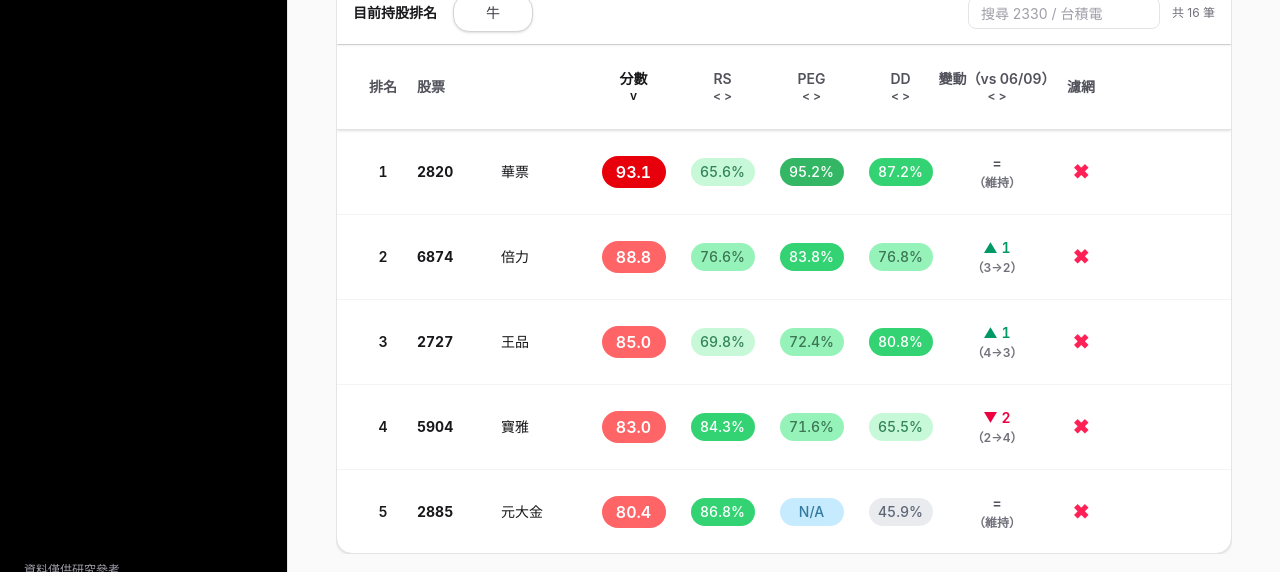
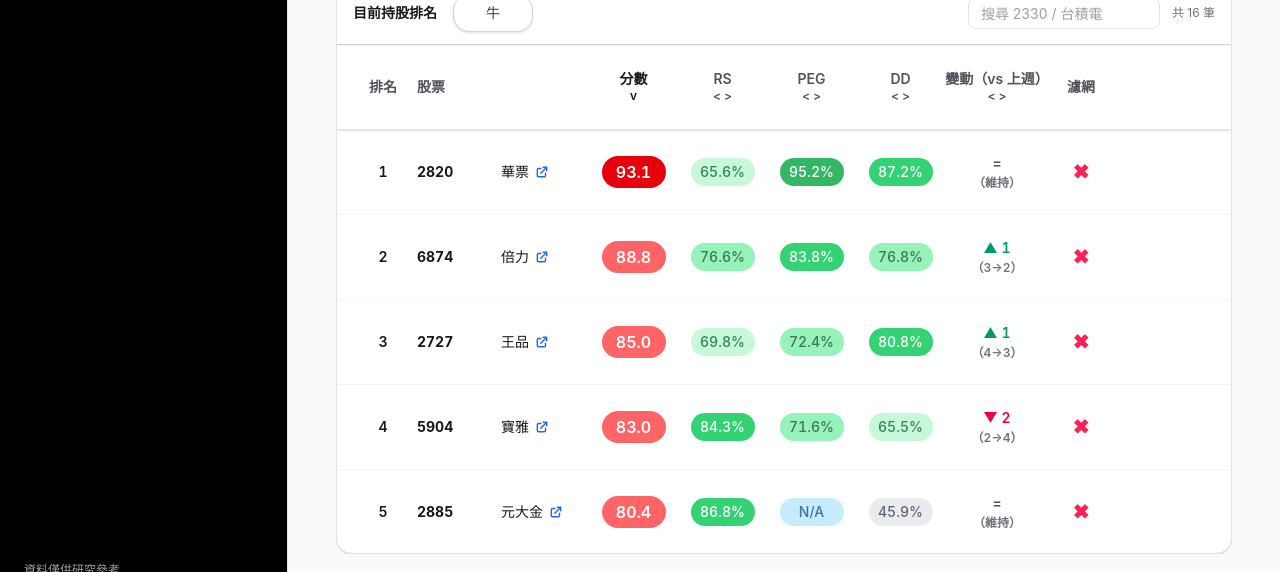
Before and after one commit to amu-0713/my-stock-rank, a React (Vite) app: page /strategy/1 in a window 1280 px wide. Shown: the part 206-778 px from the top of the page. Built offline with nearby package versions, Linux system fonts and the light colour scheme.

Commit message:
Update RankList.jsx

```diff
--- a/src/components/RankList.jsx
+++ b/src/components/RankList.jsx
@@ -1,5 +1,5 @@
 // src/components/RankList.jsx
-import { useEffect, useMemo, useState } from 'react'
+import { useEffect, useMemo, useState, useRef } from 'react'
 import { createPortal } from 'react-dom'
 
 const TEXT = {
@@ -37,7 +37,7 @@ function formatScore(value) {
 
 function formatCompareDate(value) {
   if (typeof value !== 'string') return null
-  const match = value.match(/^(\d{4})-(\d{2})-(\d{2})$/)
+  const match = value.match(/^(\d{4})-(\d{2})-(\d{3})$/)
   if (!match) return null
   return `${match[2]}/${match[3]}`
 }
@@ -307,6 +307,16 @@ export default function RankList({
   const [currentData, setCurrentData] = useState(null)
   const [loading, setLoading] = useState(false)
 
+  // ====================== 新增：捲動容器 ref ======================
+  const scrollContainerRef = useRef(null)
+
+  // ====================== 新增：切換 Tab 時自動重置捲動到最上方 ======================
+  useEffect(() => {
+    if (scrollContainerRef.current) {
+      scrollContainerRef.current.scrollTop = 0
+    }
+  }, [title])
+
   useEffect(() => {
     const loadData = async () => {
       setLoading(true)
@@ -473,7 +483,7 @@ export default function RankList({
         </div>
       </div>
 
-      <div className="min-h-0 flex-1 overflow-auto -webkit-overflow-scrolling-touch">
+      <div className="min-h-0 flex-1 overflow-auto -webkit-overflow-scrolling-touch" ref={scrollContainerRef}>
         <div className={`${minWidth}`}>
           {loading ? (
             <div className="flex flex-col items-center justify-center h-96 text-zinc-500">
@@ -566,12 +576,53 @@ export default function RankList({
                         {formatMaybeNumber(displayedRank)}
                       </div>
 
+                      {/* ==================== 股票名稱 + TradingView 圖示 ==================== */}
                       <div className={`${STOCK_CELL_LAYOUT_CLASS} text-left text-sm tabular-nums`}>
                         <span className="font-bold text-zinc-900">{row.stock_id ?? '--'}</span>
-                        <span className="min-w-0 truncate font-normal" title={row.full_name ?? ''}>
-                          {row.name ?? '--'}
-                        </span>
+
+                        <div className="flex items-center gap-1 min-w-0">
+                          <span className="min-w-0 truncate font-normal" title={row.full_name ?? ''}>
+                            {row.name ?? '--'}
+                          </span>
+
+                          {/* TradingView 小圖示（點擊有確認視窗） */}
+                          <button
+                            type="button"
+                            onClick={(e) => {
+                              e.stopPropagation()
+                              const stockName = row.name || row.stock_id
+                              const confirmed = window.confirm(
+                                `確定要在 TradingView 開啟「${stockName}」(${row.stock_id}) 的圖表嗎？`
+                              )
+                              if (confirmed) {
+                                const symbol = `TWSE:${row.stock_id}`
+                                window.open(
+                                  `https://www.tradingview.com/chart/?symbol=${encodeURIComponent(symbol)}`,
+                                  '_blank'
+                                )
+                              }
+                            }}
+                            className="flex-shrink-0 p-0.5 rounded hover:bg-zinc-100 active:bg-zinc-200 transition-colors"
+                            title="在 TradingView 查看圖表"
+                          >
+                            <svg
+                              xmlns="http://www.w3.org/2000/svg"
+                              className="w-3.5 h-3.5 text-[#2962FF]"
+                              fill="none"
+                              viewBox="0 0 24 24"
+                              stroke="currentColor"
+                              strokeWidth={2.5}
+                            >
+                              <path
+                                strokeLinecap="round"
+                                strokeLinejoin="round"
+                                d="M10 6H6a2 2 0 00-2 2v10a2 2 0 002 2h10a2 2 0 002-2v-4M14 4h6m0 0v6m0-6L10 14"
+                              />
+                            </svg>
+                          </button>
+                        </div>
                       </div>
+                      {/* ============================================================ */}
 
                       <div
                         className="text-center text-sm tabular-nums cursor-pointer"
```
